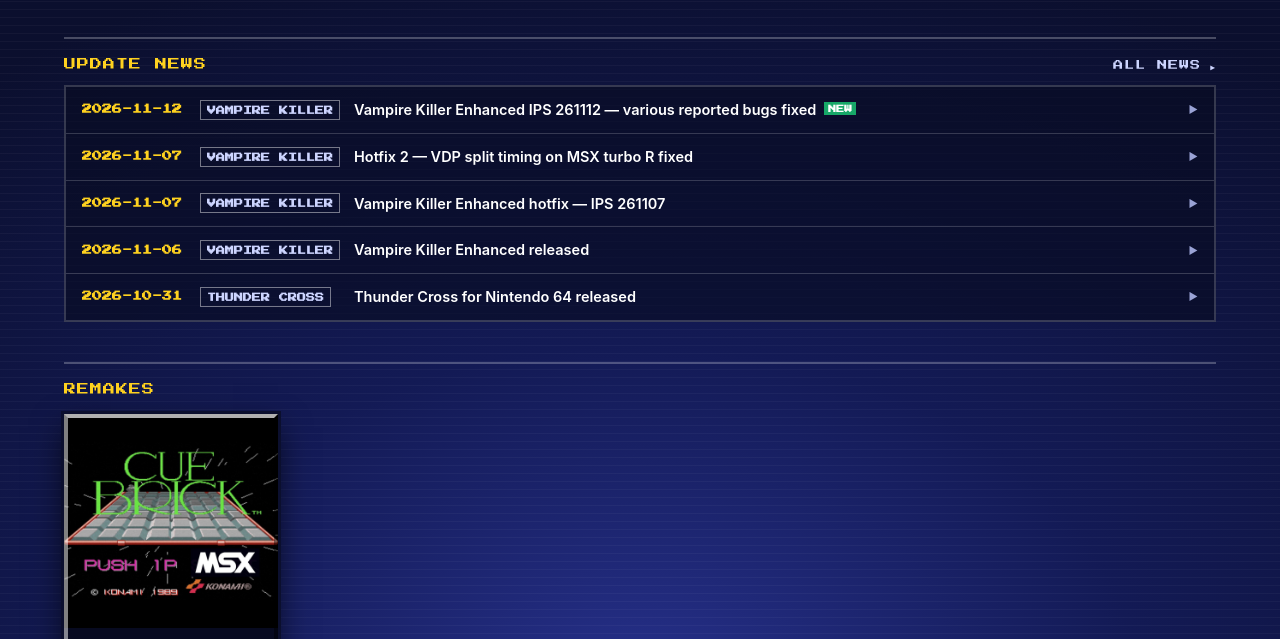
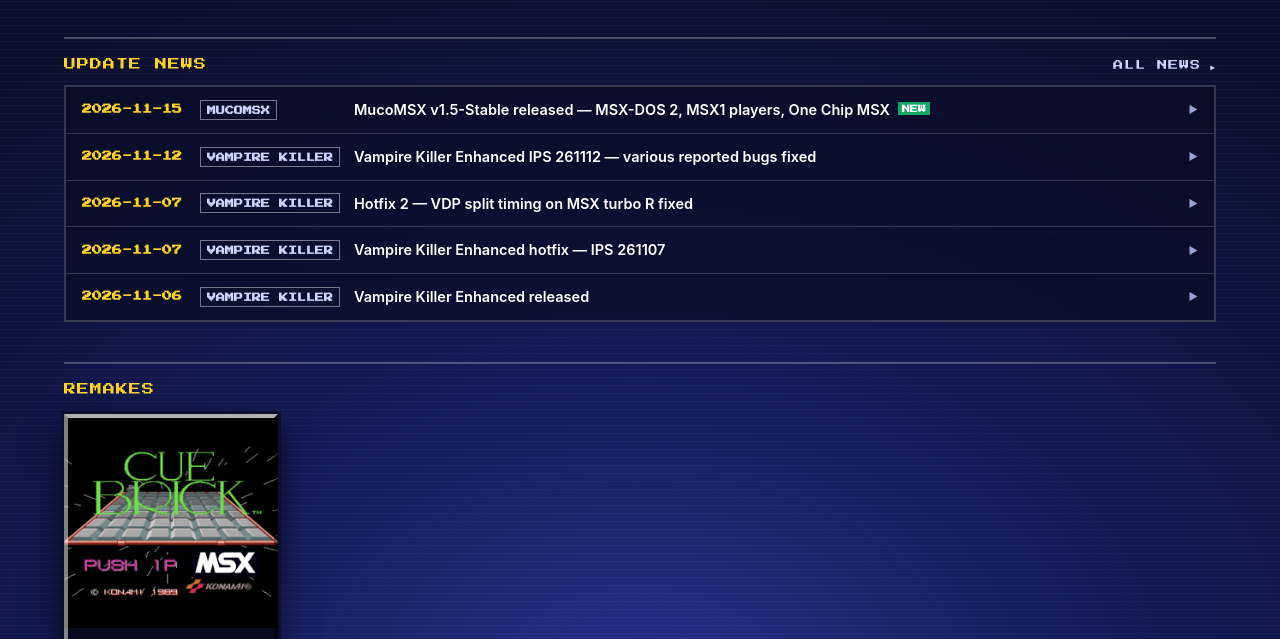
Before and after one commit to ToughkidDev/MsxRemakes, a plain HTML site: page index.html in a window 1280 px wide. Shown: the part 143-782 px from the top of the page. Drawn offline with Linux system fonts and the light colour scheme.

Commit message:
Add Update News entry for the MucoMSX v1.5-Stable release

```diff
--- a/index.html
+++ b/index.html
@@ -119,9 +119,12 @@ footer a { color: var(--ink-soft); }
       <a class="news-all" href="https://github.com/ToughkidDev/MsxRemakes/blob/main/NEWS.md">ALL NEWS</a>
     </div>
     <ul>
+      <li><a href="https://github.com/ToughkidDev/MUCOMSX/releases/tag/v1.5-Stable">
+        <time datetime="2026-11-15">2026-11-15</time><span class="tag">MUCOMSX</span>
+        <span class="text">MucoMSX v1.5-Stable released — MSX-DOS 2, MSX1 players, One Chip MSX<span class="new">NEW</span></span></a></li>
       <li><a href="https://github.com/ToughkidDev/MsxRemakes/tree/main/VampireKiller-Enhanced">
         <time datetime="2026-11-12">2026-11-12</time><span class="tag">VAMPIRE KILLER</span>
-        <span class="text">Vampire Killer Enhanced IPS 261112 — various reported bugs fixed<span class="new">NEW</span></span></a></li>
+        <span class="text">Vampire Killer Enhanced IPS 261112 — various reported bugs fixed</span></a></li>
       <li><a href="https://github.com/ToughkidDev/MsxRemakes/tree/main/VampireKiller-Enhanced">
         <time datetime="2026-11-07">2026-11-07</time><span class="tag">VAMPIRE KILLER</span>
         <span class="text">Hotfix 2 — VDP split timing on MSX turbo R fixed</span></a></li>
@@ -131,9 +134,6 @@ footer a { color: var(--ink-soft); }
       <li><a href="https://github.com/ToughkidDev/MsxRemakes/tree/main/VampireKiller-Enhanced">
         <time datetime="2026-11-06">2026-11-06</time><span class="tag">VAMPIRE KILLER</span>
         <span class="text">Vampire Killer Enhanced released</span></a></li>
-      <li><a href="https://github.com/ToughkidDev/MsxRemakes/tree/main/ThunderX4N64">
-        <time datetime="2026-10-31">2026-10-31</time><span class="tag">THUNDER CROSS</span>
-        <span class="text">Thunder Cross for Nintendo 64 released</span></a></li>
     </ul>
   </section>
 
```
Also changed, not shown: 1 other file.
